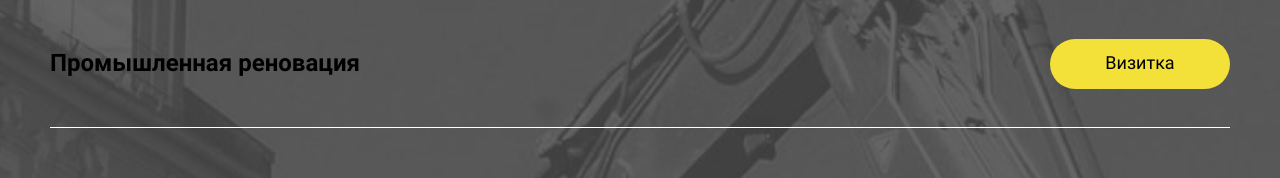
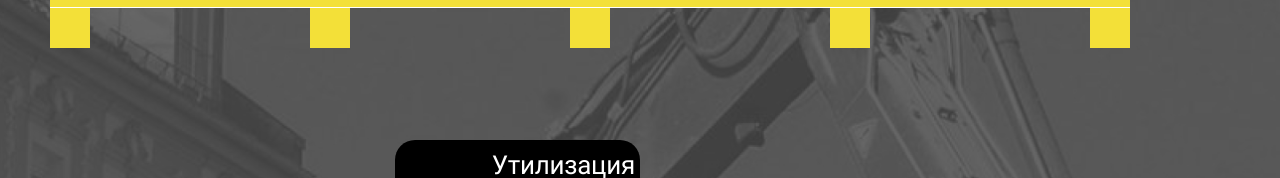
Before and after one commit to nastyaa-l/renovation, a plain HTML site: page index.html in a window 1280 px wide. Shown: the top 178 px of the page. Drawn offline with Linux system fonts and the light colour scheme.

Commit message:
refac анимация

```diff
--- a/index.css
+++ b/index.css
@@ -31,12 +31,17 @@ body {
 }
 
 .header {
+  width: calc(100% - 200px);
+  position: absolute;
+  top: -60px;
+}
+
+.header__up {
   display: flex;
   flex-direction: row;
   justify-content: space-between;
   align-items: center;
-  border-bottom: 1px #FFFFFF solid;
-  padding-bottom: 30px;
+  background-color: #F3E038;
 }
 
 .header__link {
@@ -66,6 +71,26 @@ body {
 .header__link:hover {
   opacity: 0.6;
   cursor: pointer;
+}
+
+.header__ecs {
+  padding: 0;
+  list-style-type: none;
+  display: flex;
+  justify-content: space-between;
+  border-top: 1px white solid;
+  margin: 0;
+}
+
+.header:hover {
+  top: 0;
+  cursor: pointer;
+}
+
+.header__teeth {
+  width: 40px;
+  height: 40px;
+  background-color: #F3E038;
 }
 
 .rectangle-first-row {
--- a/index.html
+++ b/index.html
@@ -10,12 +10,21 @@
 <body>
   <div class="page">
   <header class = "header">
+    <div class="header__up">
     <h2 class="header__logo">Промышленная реновация</h2>
       <a class="header__link-block" href="./vizitka/vizitka.html">
     <div class="header__link">
       <p class="header__link-name">Визитка</p>
     </div>
     </a>
+  </div>
+    <ul class="header__ecs">
+      <li><div class="header__teeth"></div></li>
+      <li><div class="header__teeth"></div></li>
+      <li><div class="header__teeth"></div></li>
+      <li><div class="header__teeth"></div></li>
+      <li><div class="header__teeth"></div></li>
+    </ul>
     </header>
     <main class="content">
       <div class="rectangle">
```
